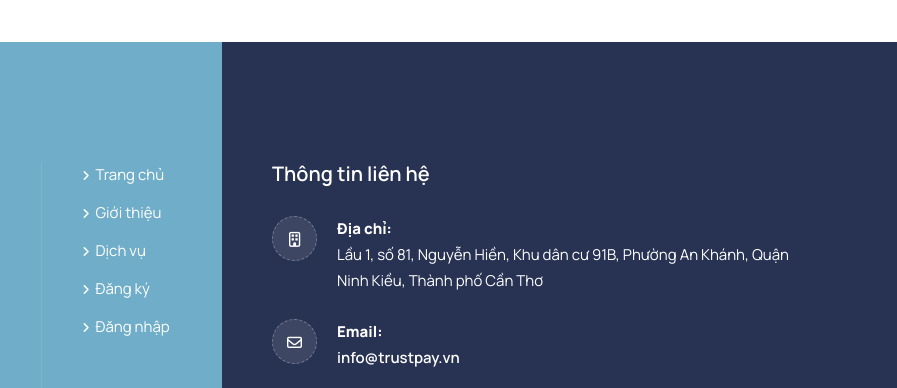
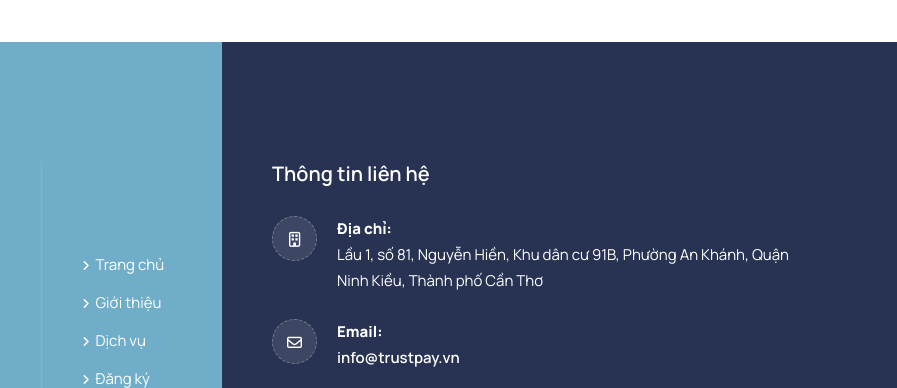
Before and after one commit to kimkim2019/webthanhtoan, a plain HTML site: page 404.html in a window 1280 px wide. Shown: the part 412-800 px from the top of the page, 383-1280 px from the left. Drawn offline with Linux system fonts and the light colour scheme.

Commit message:
Update 404.html

```diff
--- a/404.html
+++ b/404.html
@@ -131,7 +131,7 @@
                         </div>
                     </div>
                     <div class="col-lg-2 col-md-6 item">
-                        <div class="f-item link">
+                        <div class="f-item link" style="padding-top: 6em;">
                             <ul>
                                 <li>
                                     <a href="index.html"><i class="fas fa-angle-right"></i> Trang chủ</a>
```
